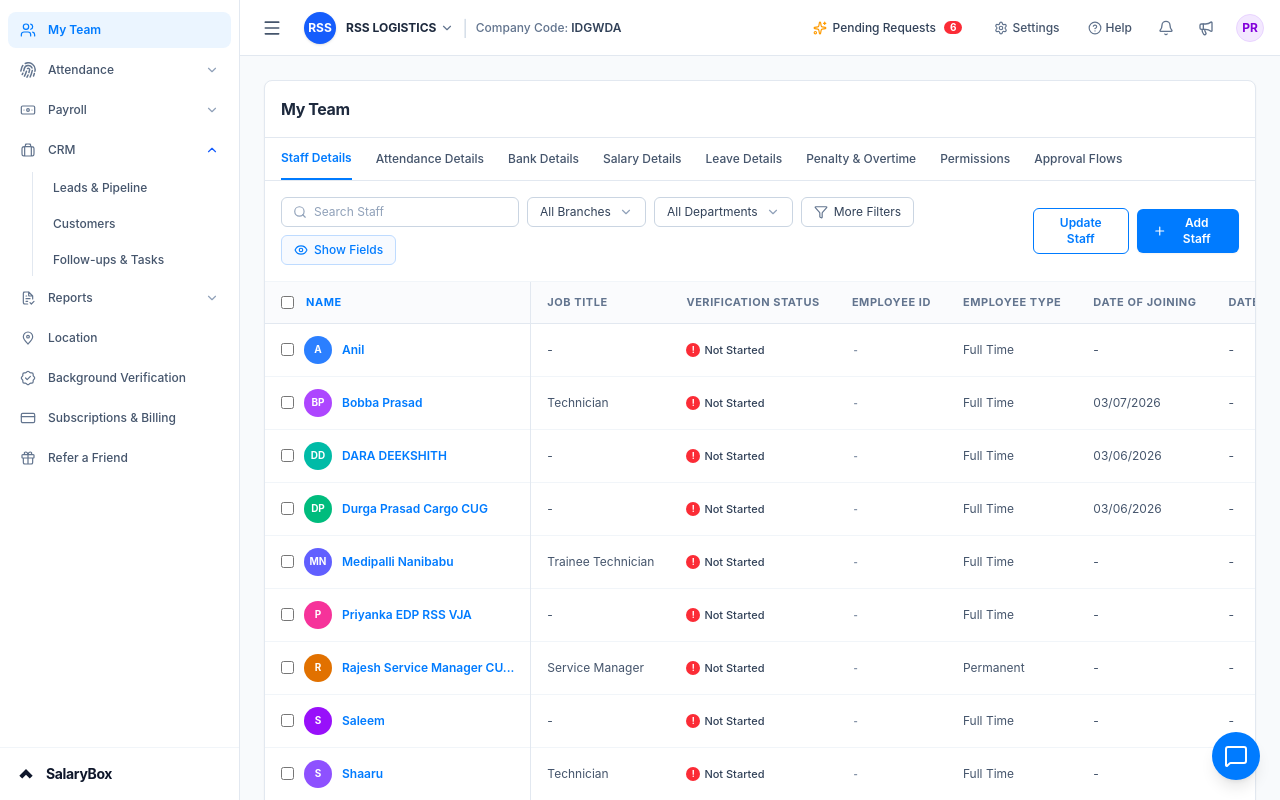
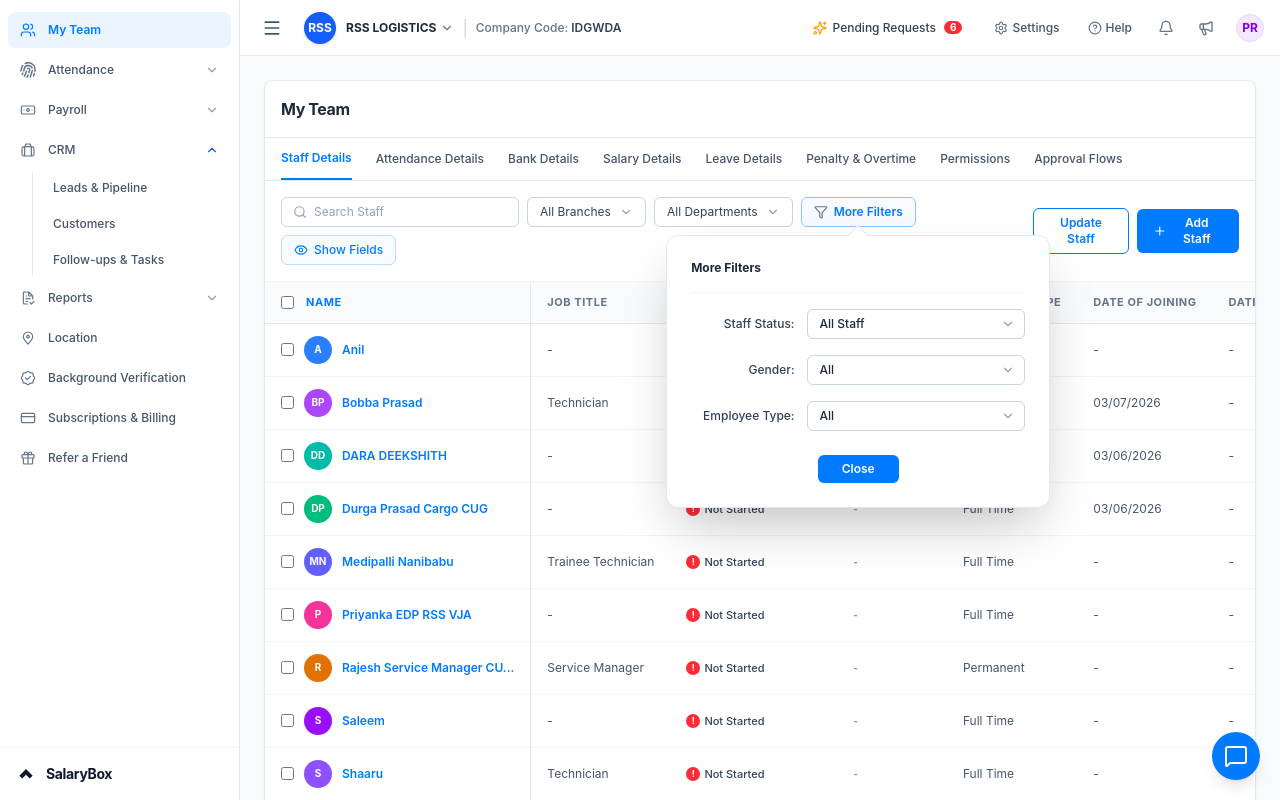
Before and after one commit to sivadhanushreddykotturu/salary-box-erp-clone, a Next.js app: page /my-team in a window 1280 px wide. Both pictures are taken after a click on the button "More Filters". Built offline with nearby package versions, Linux system fonts and the light colour scheme.

Commit message:
feat(filters): add 1:1 SalaryBox More Filters popover modal with staff status, gender, and employee type options

```diff
--- a/src/components/my-team/MyTeamView.tsx
+++ b/src/components/my-team/MyTeamView.tsx
@@ -352,6 +352,12 @@ export function MyTeamView() {
   const [selectedStaff, setSelectedStaff] = useState<string[]>([]);
   const [isAddModalOpen, setIsAddModalOpen] = useState(false);
   const [isShowFieldsOpen, setIsShowFieldsOpen] = useState(false);
+  const [isMoreFiltersOpen, setIsMoreFiltersOpen] = useState(false);
+
+  // More Filters state (1:1 Screenshots Match)
+  const [filterStaffStatus, setFilterStaffStatus] = useState("All Staff");
+  const [filterGender, setFilterGender] = useState("All");
+  const [filterEmployeeType, setFilterEmployeeType] = useState("All");
 
   const [visibleColumns, setVisibleColumns] = useState<Record<string, boolean>>({
     jobTitle: true,
@@ -469,10 +475,29 @@ export function MyTeamView() {
 
   const [selectedEmployeeForDetail, setSelectedEmployeeForDetail] = useState<EmployeeItem | null>(null);
 
-  const filteredStaff = staffList.filter((staff) =>
-    staff.name.toLowerCase().includes(searchTerm.toLowerCase()) ||
-    (staff.jobTitle && staff.jobTitle.toLowerCase().includes(searchTerm.toLowerCase()))
-  );
+  const filteredStaff = staffList.filter((staff) => {
+    // 1. Search Query
+    const matchesSearch =
+      staff.name.toLowerCase().includes(searchTerm.toLowerCase()) ||
+      (staff.jobTitle && staff.jobTitle.toLowerCase().includes(searchTerm.toLowerCase()));
+    if (!matchesSearch) return false;
+
+    // 2. Staff Status Filter (All Staff / Active Staff / Inactive Staff)
+    if (filterStaffStatus === "Active Staff" && staff.needsActivation) return false;
+    if (filterStaffStatus === "Inactive Staff" && !staff.needsActivation) return false;
+
+    // 3. Gender Filter (All / Male / Female / Others)
+    if (filterGender !== "All") {
+      if ((staff.gender || "Male") !== filterGender) return false;
+    }
+
+    // 4. Employee Type Filter (All / Full Time / Permanent / Part Time / Consultant / Temporary / Probation / Intern)
+    if (filterEmployeeType !== "All") {
+      if ((staff.employeeType || "Full Time") !== filterEmployeeType) return false;
+    }
+
+    return true;
+  });
 
   if (selectedEmployeeForDetail) {
     return (
@@ -562,10 +587,118 @@ export function MyTeamView() {
             <ChevronDown className="w-3.5 h-3.5 text-slate-400" />
           </button>
 
-          <button className="flex items-center gap-1.5 px-3 py-1.5 text-xs text-slate-700 bg-white border border-slate-300 rounded-md hover:bg-slate-50">
-            <Filter className="w-3.5 h-3.5 text-slate-500" />
-            <span>More Filters</span>
-          </button>
+          {/* More Filters Popover Button & Modal (1:1 Screenshot Match) */}
+          <div className="relative">
+            <button
+              onClick={() => setIsMoreFiltersOpen(!isMoreFiltersOpen)}
+              className={`flex items-center gap-1.5 px-3 py-1.5 text-xs rounded-md border transition-colors cursor-pointer ${
+                isMoreFiltersOpen || filterStaffStatus !== "All Staff" || filterGender !== "All" || filterEmployeeType !== "All"
+                  ? "text-[#007BFF] bg-blue-50/50 border-blue-300 font-semibold"
+                  : "text-slate-700 bg-white border-slate-300 hover:bg-slate-50 font-medium"
+              }`}
+            >
+              <Filter className="w-3.5 h-3.5 text-slate-500" />
+              <span>More Filters</span>
+            </button>
+
+            {/* 1:1 SalaryBox More Filters Popover Modal */}
+            {isMoreFiltersOpen && (
+              <>
+                {/* Backdrop to close on click outside */}
+                <div
+                  className="fixed inset-0 z-40"
+                  onClick={() => setIsMoreFiltersOpen(false)}
+                />
+
+                <div className="absolute left-1/2 -translate-x-1/2 top-full mt-2 w-96 bg-white rounded-xl shadow-2xl border border-slate-200 z-50 p-6 animate-in fade-in zoom-in-95 duration-150 text-xs">
+                  {/* Top Arrow Tip */}
+                  <div className="absolute -top-2 left-1/2 -translate-x-1/2 w-4 h-4 bg-white border-t border-l border-slate-200 rotate-45" />
+
+                  {/* Modal Title */}
+                  <div className="font-bold text-slate-800 text-xs pb-4 border-b border-slate-100">
+                    More Filters
+                  </div>
+
+                  {/* Filter Rows */}
+                  <div className="py-4 space-y-4">
+                    {/* 1. Staff Status (Screenshot 2) */}
+                    <div className="grid grid-cols-12 items-center gap-3">
+                      <div className="col-span-4 text-right text-slate-700 font-medium text-xs">
+                        Staff Status:
+                      </div>
+                      <div className="col-span-8 relative">
+                        <select
+                          value={filterStaffStatus}
+                          onChange={(e) => setFilterStaffStatus(e.target.value)}
+                          className="w-full px-3 py-1.5 rounded-md border border-slate-300 bg-white text-xs text-slate-800 appearance-none focus:outline-none focus:ring-1 focus:ring-blue-500 font-medium cursor-pointer"
+                        >
+                          <option>All Staff</option>
+                          <option>Active Staff</option>
+                          <option>Inactive Staff</option>
+                        </select>
+                        <ChevronDown className="w-3.5 h-3.5 text-slate-400 absolute right-2.5 top-1/2 -translate-y-1/2 pointer-events-none" />
+                      </div>
+                    </div>
+
+                    {/* 2. Gender (Screenshot 3) */}
+                    <div className="grid grid-cols-12 items-center gap-3">
+                      <div className="col-span-4 text-right text-slate-700 font-medium text-xs">
+                        Gender:
+                      </div>
+                      <div className="col-span-8 relative">
+                        <select
+                          value={filterGender}
+                          onChange={(e) => setFilterGender(e.target.value)}
+                          className="w-full px-3 py-1.5 rounded-md border border-slate-300 bg-white text-xs text-slate-800 appearance-none focus:outline-none focus:ring-1 focus:ring-blue-500 font-medium cursor-pointer"
+                        >
+                          <option>All</option>
+                          <option>Male</option>
+                          <option>Female</option>
+                          <option>Others</option>
+                        </select>
+                        <ChevronDown className="w-3.5 h-3.5 text-slate-400 absolute right-2.5 top-1/2 -translate-y-1/2 pointer-events-none" />
+                      </div>
+                    </div>
+
+                    {/* 3. Employee Type (Screenshot 4) */}
+                    <div className="grid grid-cols-12 items-center gap-3">
+                      <div className="col-span-4 text-right text-slate-700 font-medium text-xs">
+                        Employee Type:
+                      </div>
+                      <div className="col-span-8 relative">
+                        <select
+                          value={filterEmployeeType}
+                          onChange={(e) => setFilterEmployeeType(e.target.value)}
+                          className="w-full px-3 py-1.5 rounded-md border border-slate-300 bg-white text-xs text-slate-800 appearance-none focus:outline-none focus:ring-1 focus:ring-blue-500 font-medium cursor-pointer max-h-40 overflow-y-auto"
+                        >
+                          <option>All</option>
+                          <option>Full Time</option>
+                          <option>Permanent</option>
+                          <option>Part Time</option>
+                          <option>Consultant</option>
+                          <option>Temporary</option>
+                          <option>Probation</option>
+                          <option>Intern</option>
+                        </select>
+                        <ChevronDown className="w-3.5 h-3.5 text-slate-400 absolute right-2.5 top-1/2 -translate-y-1/2 pointer-events-none" />
+                      </div>
+                    </div>
+                  </div>
+
+                  {/* Close Blue Button */}
+                  <div className="pt-2 flex justify-center">
+                    <button
+                      type="button"
+                      onClick={() => setIsMoreFiltersOpen(false)}
+                      className="px-6 py-1.5 rounded-md bg-[#007BFF] hover:bg-blue-600 text-white font-semibold text-xs shadow-xs transition-colors cursor-pointer"
+                    >
+                      Close
+                    </button>
+                  </div>
+                </div>
+              </>
+            )}
+          </div>
 
           {/* Show Fields Popover Button & Modal */}
           <div className="relative">
```
